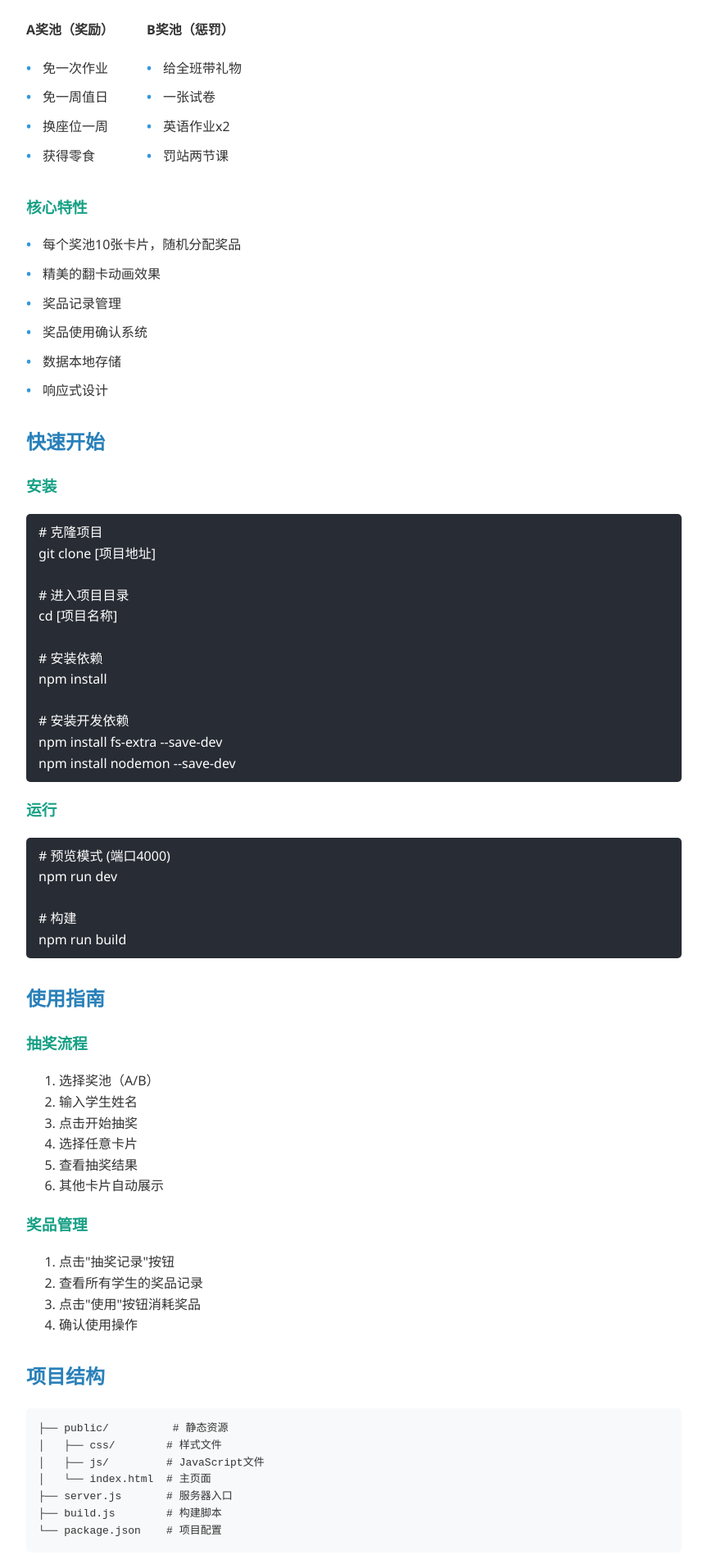
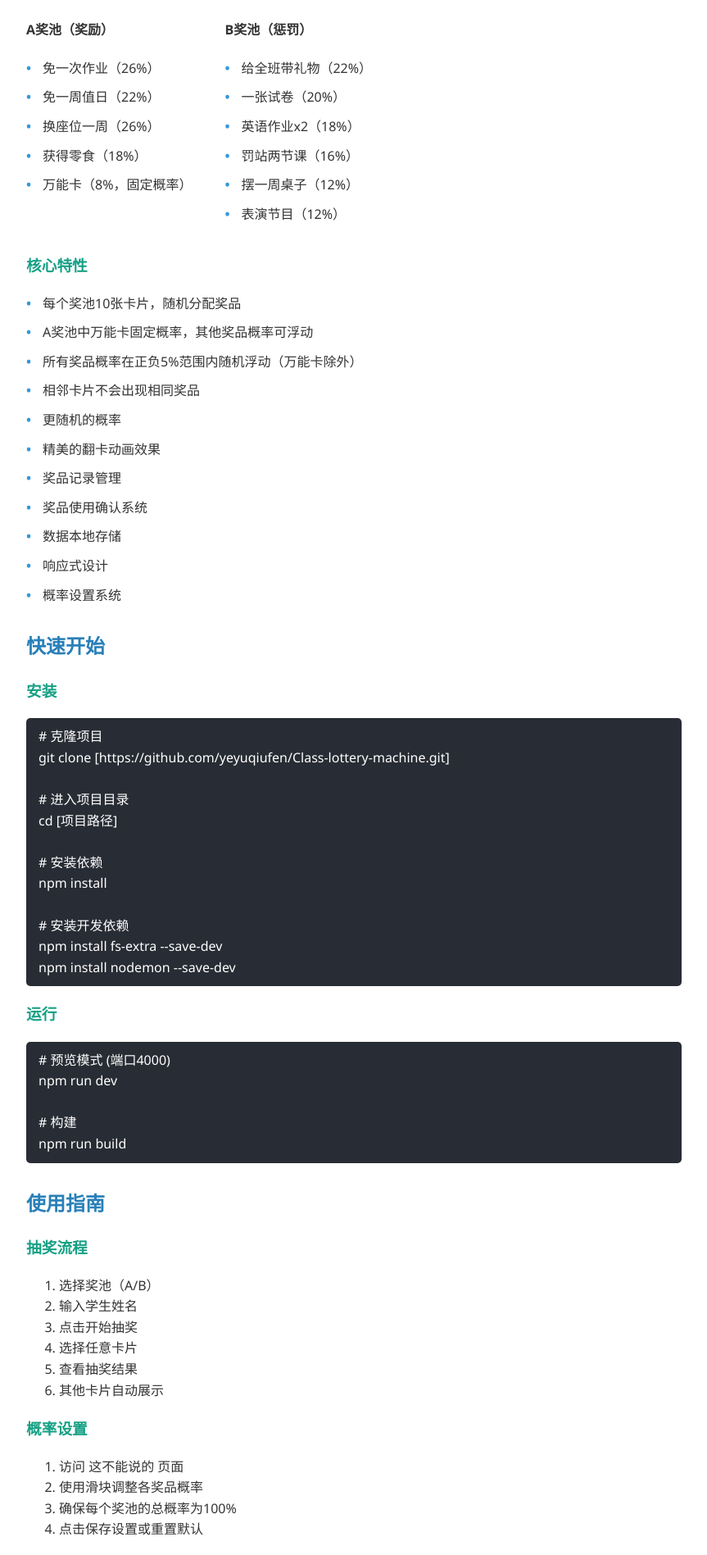
Before and after one commit to yeyuqiufen/-, a website: page readme.html in a window 1280 px wide. Shown: the part 286-2183 px from the top of the page at 82% size, without its empty margins (208-1071 px from the left). Drawn offline with Linux system fonts and the light colour scheme.

Commit message:
Add files via upload

```diff
--- a/readme.html
+++ b/readme.html
@@ -88,19 +88,22 @@
         <div>
             <h4>A奖池（奖励）</h4>
             <ul class="feature-list">
-                <li>免一次作业</li>
-                <li>免一周值日</li>
-                <li>换座位一周</li>
-                <li>获得零食</li>
+                <li>免一次作业（26%）</li>
+                <li>免一周值日（22%）</li>
+                <li>换座位一周（26%）</li>
+                <li>获得零食（18%）</li>
+                <li>万能卡（8%，固定概率）</li>
             </ul>
         </div>
         <div>
             <h4>B奖池（惩罚）</h4>
             <ul class="feature-list">
-                <li>给全班带礼物</li>
-                <li>一张试卷</li>
-                <li>英语作业x2</li>
-                <li>罚站两节课</li>
+                <li>给全班带礼物（22%）</li>
+                <li>一张试卷（20%）</li>
+                <li>英语作业x2（18%）</li>
+                <li>罚站两节课（16%）</li>
+                <li>摆一周桌子（12%）</li>
+                <li>表演节目（12%）</li>
             </ul>
         </div>
     </div>
@@ -108,20 +111,25 @@
     <h3>核心特性</h3>
     <ul class="feature-list">
         <li>每个奖池10张卡片，随机分配奖品</li>
+        <li>A奖池中万能卡固定概率，其他奖品概率可浮动</li>
+        <li>所有奖品概率在正负5%范围内随机浮动（万能卡除外）</li>
+        <li>相邻卡片不会出现相同奖品</li>
+        <li>更随机的概率</li>
         <li>精美的翻卡动画效果</li>
         <li>奖品记录管理</li>
         <li>奖品使用确认系统</li>
         <li>数据本地存储</li>
         <li>响应式设计</li>
+        <li>概率设置系统</li>
     </ul>
 
     <h2>快速开始</h2>
     <h3>安装</h3>
     <div class="command">
         # 克隆项目<br>
-        git clone [项目地址]<br><br>
+        git clone [https://github.com/yeyuqiufen/Class-lottery-machine.git]<br><br>
         # 进入项目目录<br>
-        cd [项目名称]<br><br>
+        cd [项目路径]<br><br>
         # 安装依赖<br>
         npm install<br><br>
         # 安装开发依赖<br>
@@ -148,12 +156,12 @@
         <li>其他卡片自动展示</li>
     </ol>
 
-    <h3>奖品管理</h3>
+    <h3>概率设置</h3>
     <ol>
-        <li>点击"抽奖记录"按钮</li>
-        <li>查看所有学生的奖品记录</li>
-        <li>点击"使用"按钮消耗奖品</li>
-        <li>确认使用操作</li>
+        <li>访问 这不能说的 页面</li>
+        <li>使用滑块调整各奖品概率</li>
+        <li>确保每个奖池的总概率为100%</li>
+        <li>点击保存设置或重置默认</li>
     </ol>
 
     <h2>项目结构</h2>
@@ -185,6 +193,9 @@
             <li>数据存储在浏览器本地</li>
             <li>清除浏览器数据会导致记录丢失</li>
             <li>建议定期备份数据</li>
+            <li>万能卡概率不受浮动影响</li>
+            <li>相邻卡片不会重复</li>
+            <li>特殊用户功能仅限指定账号</li>
         </ul>
     </div>
 
```
